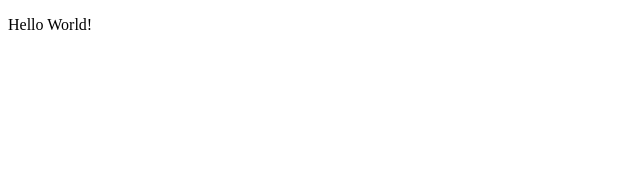
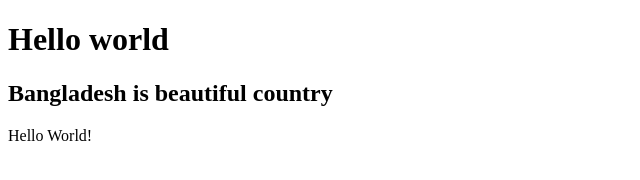
Before and after one commit to khurshid089/My-Second-Reppo, a plain HTML site: page index.html in a window 1280 px wide. Shown: the whole page, without its empty margins (0-640 px from the left). Drawn offline with Linux system fonts and the light colour scheme.

Commit message:
Added Header

```diff
--- a/index.html
+++ b/index.html
@@ -7,6 +7,9 @@
     <title>My Second Repository</title>
 </head>
 <body>
+<h1> Hello world</h1>
+<h2>Bangladesh is beautiful country
+</h2>
 <p>Hello World!</p>
 </body>
 </html>
```
